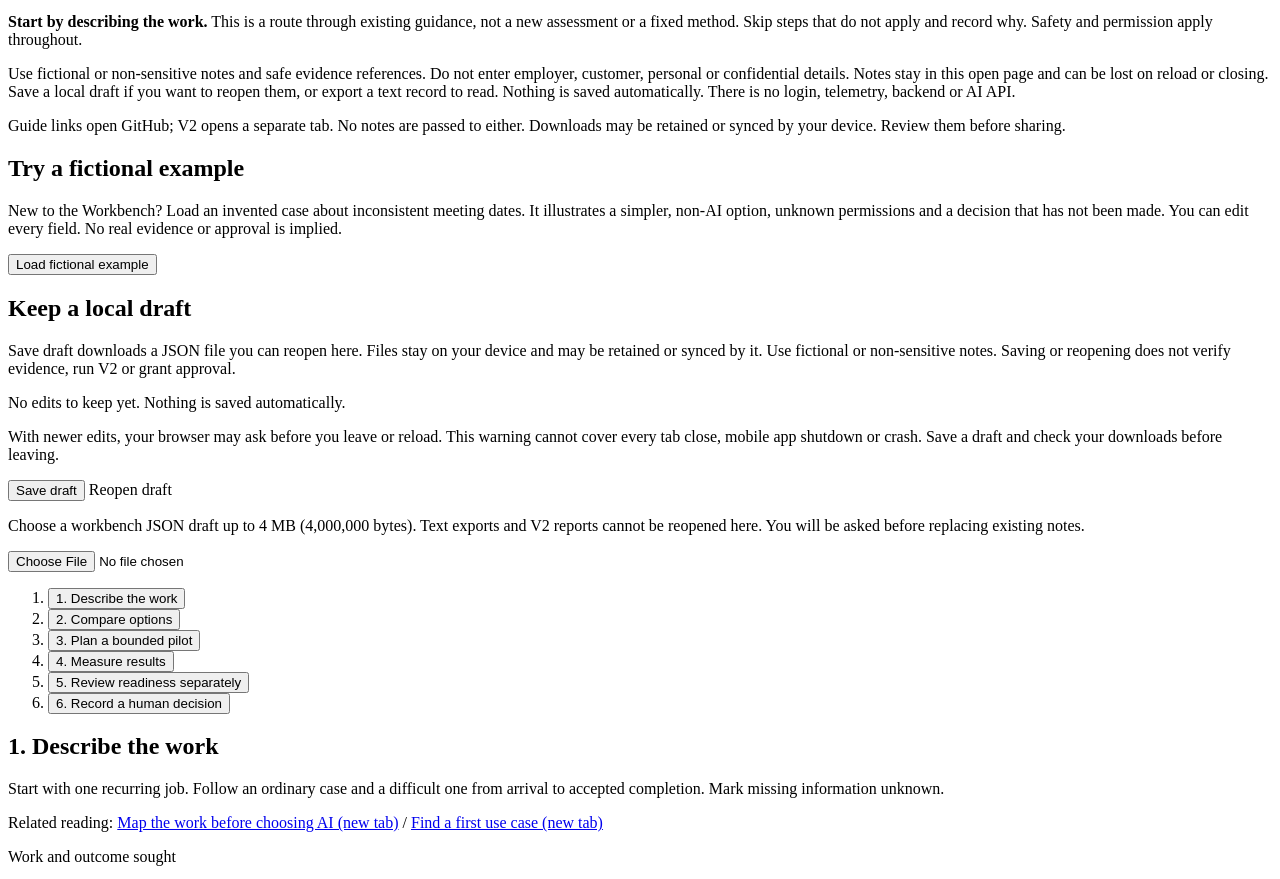
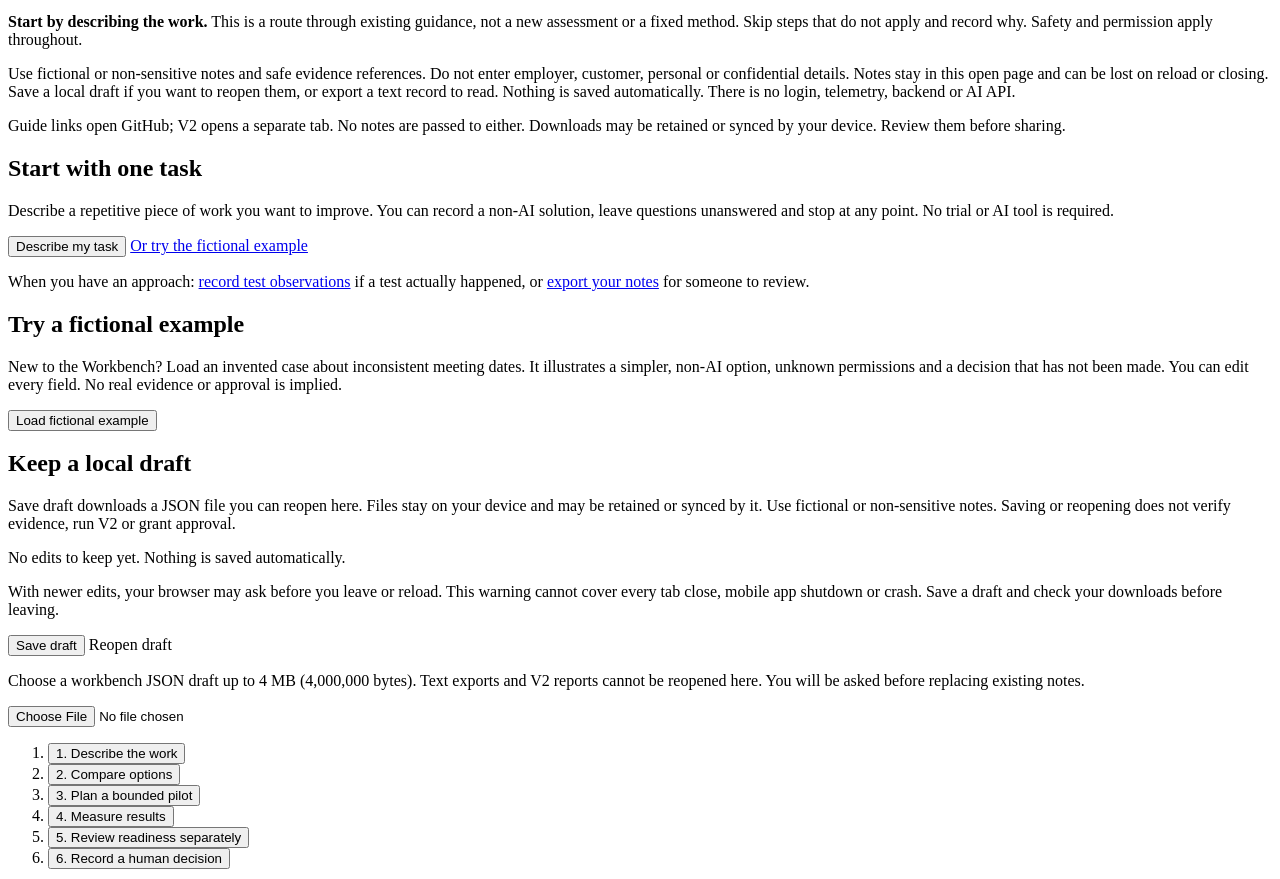
Before and after one commit to shaunmarsden/practical-ai-adoption, a website with bundled scripts: page docs/workbench/index.html in a window 1280 px wide. Shown: the part 179-1058 px from the top of the page. Built offline with nearby package versions, Linux system fonts and the light colour scheme.

Commit message:
Give first-time Workbench visitors one clear starting action

```diff
--- a/docs/workbench/index.html
+++ b/docs/workbench/index.html
@@ -24,6 +24,15 @@
     </aside>
     <noscript><p>This notebook needs JavaScript for navigation and export. You can still use the <a href="https://github.com/shaunmarsden/practical-ai-adoption#follow-a-practical-adoption-path">existing guide route</a> without it.</p></noscript>
     <div id="workbench" hidden>
+      <section class="start-guide" aria-labelledby="start-guide-heading">
+        <h2 id="start-guide-heading">Start with one task</h2>
+        <p>Describe a repetitive piece of work you want to improve. You can record a non-AI solution, leave questions unanswered and stop at any point. No trial or AI tool is required.</p>
+        <div class="actions">
+          <button type="button" id="start-workflow">Describe my task</button>
+          <a class="start-example-link" href="#example-heading">Or try the fictional example</a>
+        </div>
+        <p class="start-path">When you have an approach: <a href="#test-results-heading">record test observations</a> if a test actually happened, or <a href="#record-heading">export your notes</a> for someone to review.</p>
+      </section>
       <section class="record" aria-labelledby="example-heading">
         <h2 id="example-heading">Try a fictional example</h2>
         <p>New to the Workbench? Load an invented case about inconsistent meeting dates. It illustrates a simpler, non-AI option, unknown permissions and a decision that has not been made. You can edit every field. No real evidence or approval is implied.</p>
@@ -41,7 +50,7 @@
         <input type="file" id="reopen-draft" accept=".json,application/json" aria-describedby="draft-help">
         <p id="draft-status" role="status"></p>
       </section>
-      <nav aria-label="Workbench steps"><ol id="steps"></ol></nav>
+      <nav id="workflow-steps" aria-label="Workbench steps"><ol id="steps"></ol></nav>
       <form id="notes" autocomplete="off">
         <div id="panels"></div>
         <div class="actions"><button type="button" id="back-step">Back</button><button type="button" id="next-step">Next</button></div>
```
